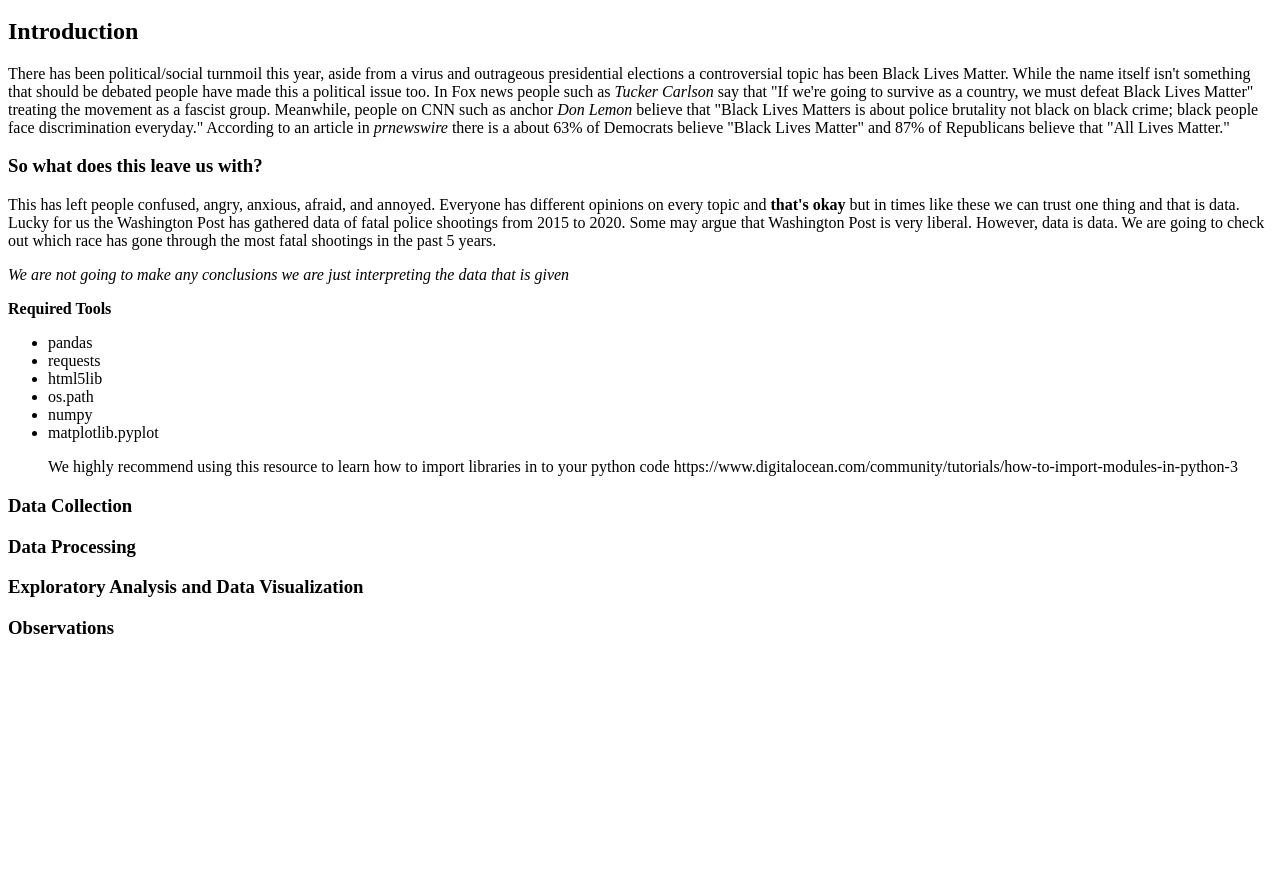
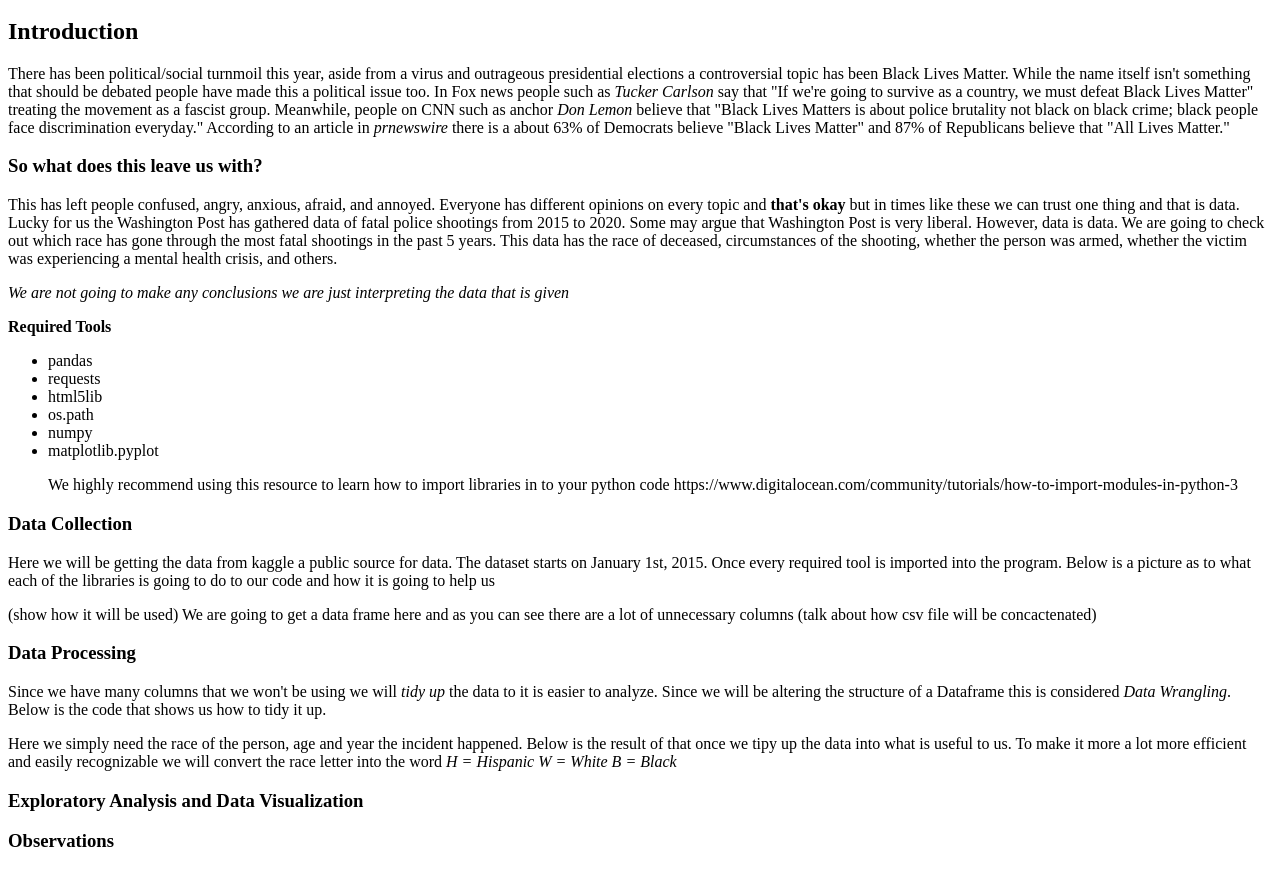
Before and after one commit to ronlagss/ronlagss.github.io-cmsc320, a plain HTML site: page index.html in a window 1280 px wide. Shown: the part 100-971 px from the top of the page. Before the commit the page ends 800 px from the top, so only its background shows below. Drawn offline with Linux system fonts and the light colour scheme.

Commit message:
Update index.html

```diff
--- a/index.html
+++ b/index.html
@@ -23,7 +23,8 @@
 <p> This has left people confused, angry, anxious, afraid, and annoyed. Everyone has different opinions on every topic and <b>that's okay</b>
 but in times like these we can trust one thing and that is data. Lucky for us the Washington Post has gathered data of fatal police shootings
 from 2015 to 2020. Some may argue that Washington Post is very liberal. However, data is data. We are going to check out which race has gone through the most
-fatal shootings in the past 5 years. </p>
+fatal shootings in the past 5 years. This data has the race of deceased, circumstances of the shooting, whether the person was armed, whether the victim was experiencing a mental health crisis, and others.
+ </p>
 
 <p> <i>We are not going to make any conclusions we are just interpreting the data that is given</i></p>
 
@@ -39,9 +40,30 @@
 </ul>
 
 <h3>Data Collection</h3>
+<p>Here we will be getting the data from kaggle a public source for data. The dataset starts on January 1st, 2015.
+    Once every required tool is imported into the program. Below is a picture as to what each of the libraries is going to do to our code and how it is going to help us
+</p>
+(show how it will be used) We are going to get a data frame here and as you can see there are a lot of unnecessary columns
+(talk about how csv file will be concactenated)
+<p>
+
+</p>
 <h3>Data Processing</h3>
+<p> Since we have many columns that we won't be using we will <i>tidy up</i> the data to it is easier
+to analyze. Since we will be altering the structure of a Dataframe this is considered <i> Data Wrangling</i>. Below is the code that shows us how to tidy it up.
+</p>
+<p>Here we simply need the race of the person, age and year the incident happened. Below is the result of that once we tipy up the data into what is useful to us.
+    To make it more a lot more efficient and easily recognizable we will convert the race letter into the word <i>H = Hispanic
+    W = White B = Black </i>
+</p>
+
 <h3>Exploratory Analysis and Data Visualization</h3>
+<p>
+
+</p>
+
 <h3><b>Observations</b></h3>
+<p></p>
 
 </body>
 
```
